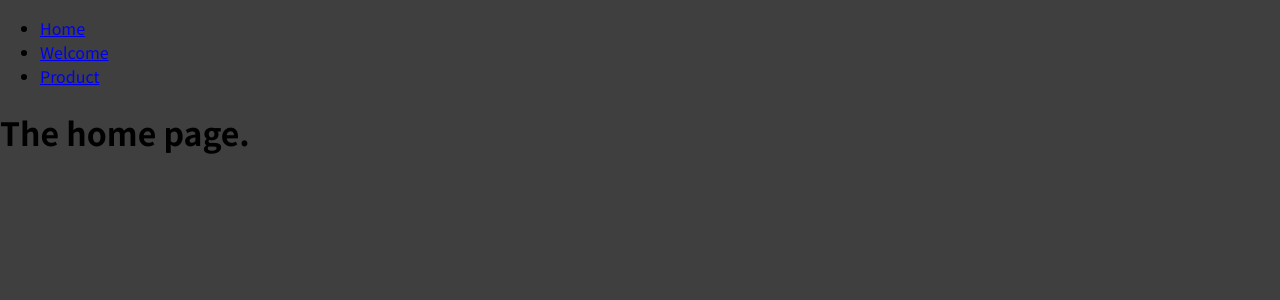
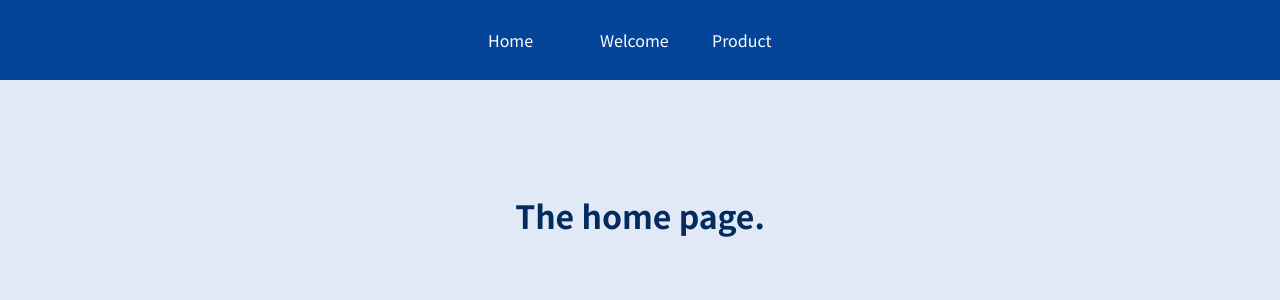
Before and after one commit to adilahamad786/basic-of-react-router-dom, a JavaScript app: page / in a window 1280 px wide. Shown: the top 300 px of the page. Built offline with nearby package versions, Linux system fonts and the light colour scheme.

Commit message:
Adding css.

```diff
--- a/src/App.js
+++ b/src/App.js
@@ -6,8 +6,8 @@
 function App() {
   return (
     <div>
+      <MainHeader />
       <main>
-        <MainHeader />
         <Routes>
           <Route path="/" element={<h1>The home page.</h1>} />
           <Route path="/welcome" element={<Welcome />} />
--- a/src/components/MainHeader.js
+++ b/src/components/MainHeader.js
@@ -1,8 +1,10 @@
 import { Link } from "react-router-dom";
+
+import classes from "./MainHeader.module.css";
 
 const MainHeader = () => {
   return (
-    <header>
+    <header className={classes.header}>
       <nav>
         <ul>
           <li>
--- /dev/null
+++ b/src/components/MainHeader.module.css
@@ -0,0 +1,38 @@
+.header {
+    width: 100%;
+    height: 5rem;
+    background-color: #044599;
+    padding: 0 10%;
+}
+
+.header nav {
+    height: 100%;
+}
+
+.header ul {
+    height: 100%;
+    list-style-type: none;
+    display: flex;
+    padding: 0;
+    margin: 0;
+    align-items: center;
+    justify-content: center;
+}
+
+.header li {
+    margin: 0 1rem;
+    width: 5rem;
+}
+
+.header a {
+    color: white;
+    text-decoration: none;
+}
+
+.header a:hover,
+.header a:active,
+.header a.active {
+    color: #95bcf0;
+    padding-bottom: 0.25rem;
+    border-bottom: 4px solid #95bcf0;
+}
--- a/src/index.css
+++ b/src/index.css
@@ -10,5 +10,17 @@
 
 body {
   margin: 0;
-  background-color: #3f3f3f;
+  background-color: #e0e9f5;
 }
+
+main {
+  margin-top: 7rem;
+  text-align: center;
+}
+
+h1,
+h2,
+h3,
+p {
+  color: #042b5f;
+}
```
